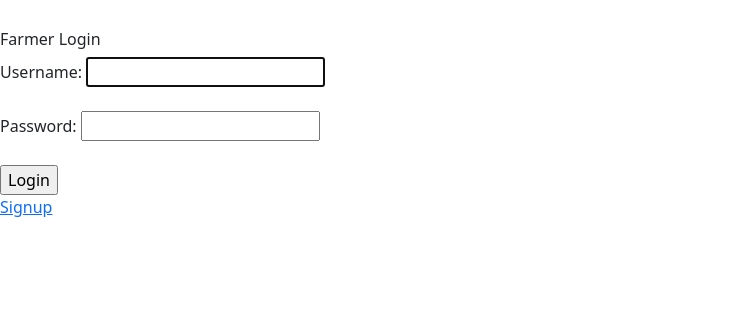
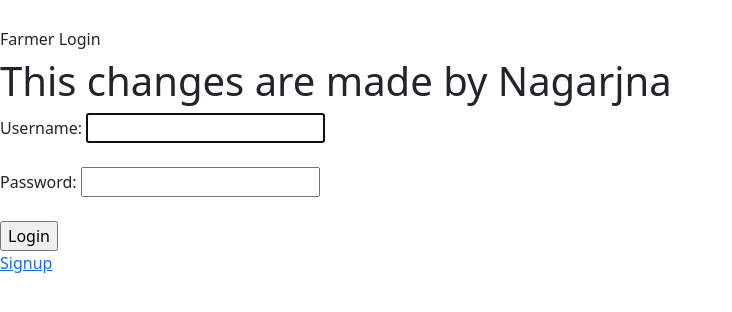
Before and after one commit to dastagirig1996/GreenProject, a Django app: page /flogin/ in a window 1280 px wide. Shown: the part 66-378 px from the top of the page, without its empty margins (0-732 px from the left). Run offline with Django 4.2, Linux system fonts and the light colour scheme; some libraries are stand-ins or nearby versions.

Commit message:
Chnages by Naga

```diff
--- a/kissan/templates/farmer/login.html
+++ b/kissan/templates/farmer/login.html
@@ -18,6 +18,7 @@
 <body>
     <br><br><br><br>
     <h6>Farmer Login</h6>
+    <h1>This changes are made by Nagarjna</h1>
     <form action="" method = 'post' novalidate>
         {% csrf_token %}
         {% if form.non_field_errors %}
```
